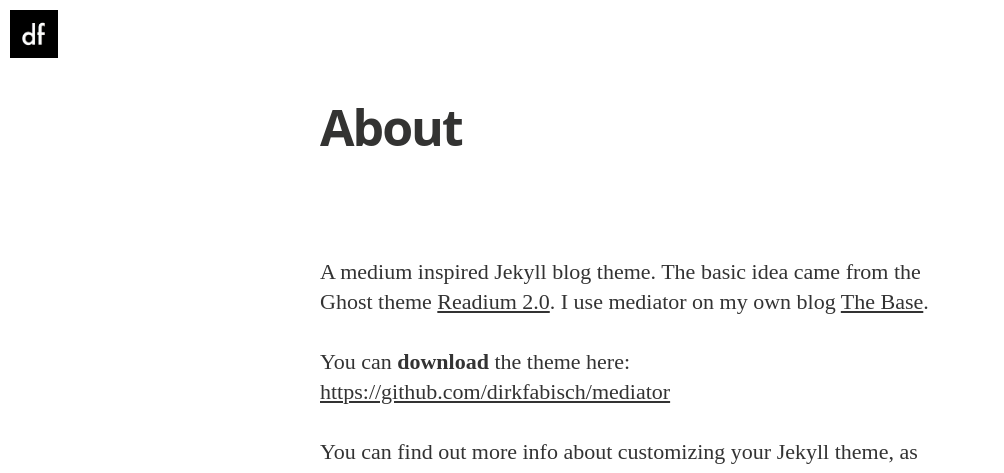
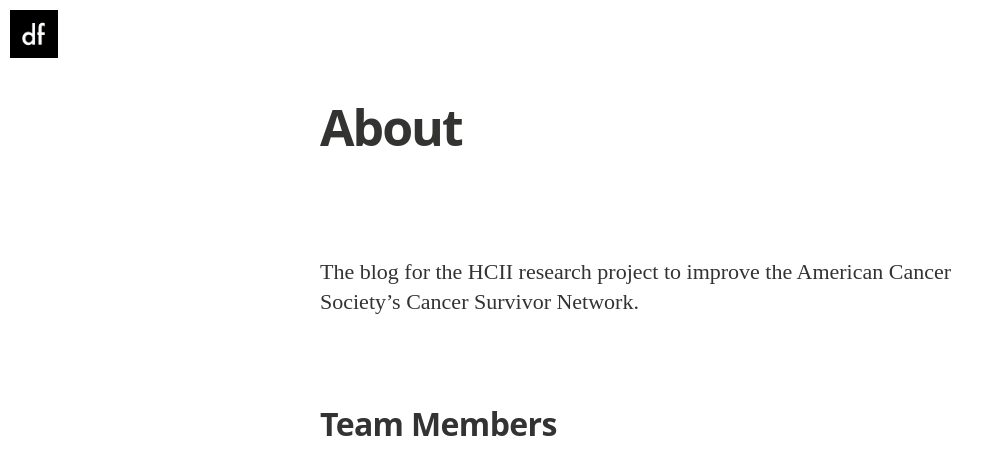
Before and after one commit to stephaniechen66/acs-csn-research-project, a Jekyll site: the page built from about.md, in a window 1280 px wide. Shown: the top 473 px of the page, without its empty margins (0-1004 px from the left). Built offline with Jekyll 4.4.1, drawn with Linux system fonts in a browser that asks for light colours; nearby versions of some CDN libraries; some web fonts are replaced; Markdown is read by kramdown in place of the engine named in the settings; some of the changed text lies outside the part shown.

Commit message:
modified the about page

```diff
--- a/about.md
+++ b/about.md
@@ -4,14 +4,7 @@ title: About
 permalink: /about/
 ---
 
-A medium inspired Jekyll blog theme. The basic idea came from the Ghost theme
-[Readium 2.0](http://www.svenread.com/readium-ghost-theme/). I use mediator on my own blog [The Base](blog.base68.com).
+The blog for the HCII research project to improve the American Cancer Society's Cancer Survivor Network.
 
-You can **download** the theme here:
-[https://github.com/dirkfabisch/mediator](https://github.com/dirkfabisch/mediator)
-
-You can find out more info about customizing your Jekyll theme, as well as basic Jekyll usage documentation at [jekyllrb.com](http://jekyllrb.com/)
-
-You can find the source code for the Jekyll new theme at: [github.com/jglovier/jekyll-new](https://github.com/jglovier/jekyll-new)
-
-You can find the source code for Jekyll at [github.com/jekyll/jekyll](https://github.com/jekyll/jekyll)
+Team Members
+------------
```
Also changed, not shown: README.md.
